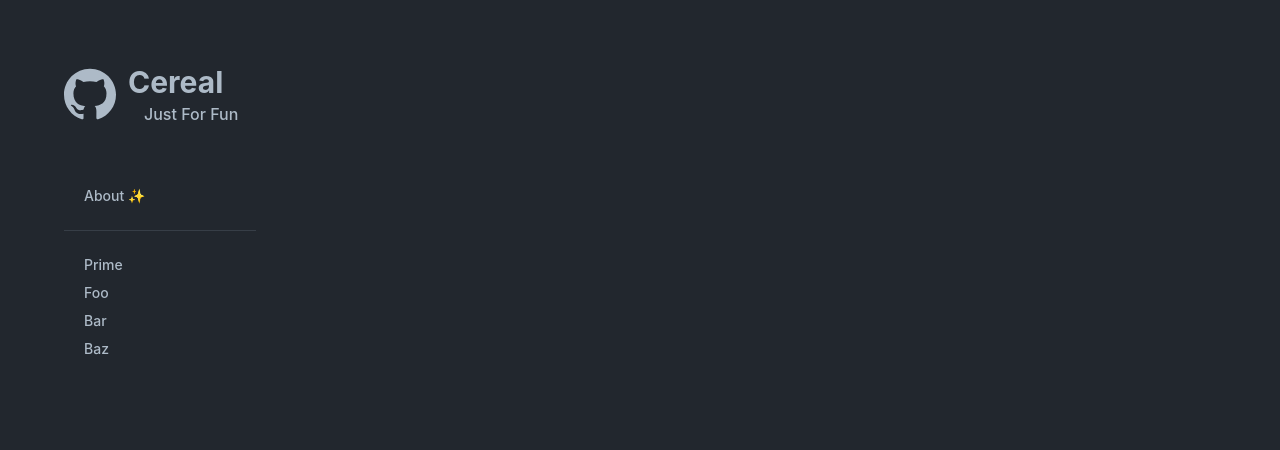
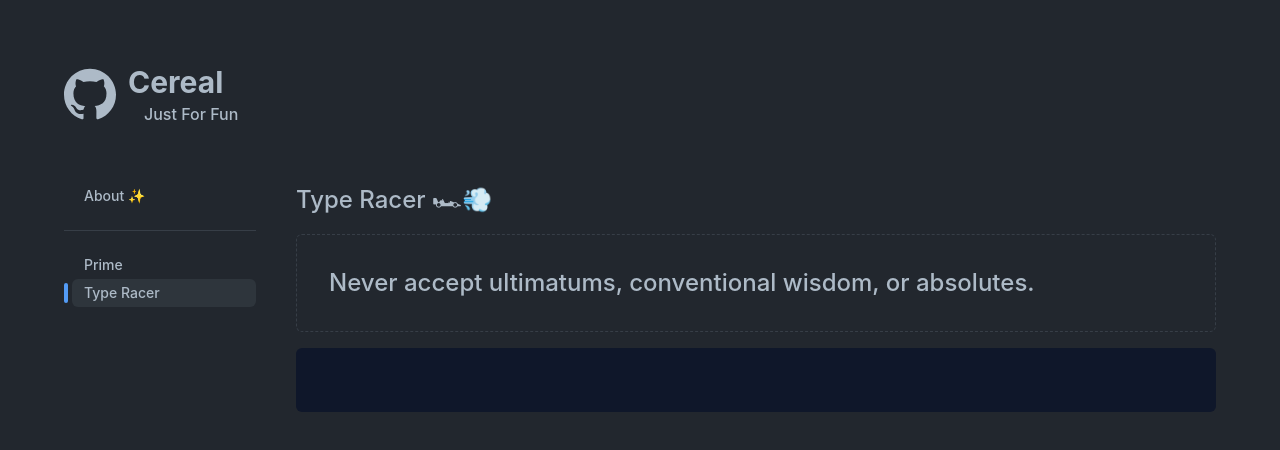
Before and after one commit to cikareto/cereal, a React (Create React App) app: page /type-racer in a window 1280 px wide. Shown: the top 450 px of the page. Built offline with nearby package versions, Linux system fonts and the light colour scheme.

Commit message:
feat: impl TypeRacer

```diff
--- a/src/Router.tsx
+++ b/src/Router.tsx
@@ -1,58 +1,38 @@
-import { ComponentType } from "react";
+import { ReactNode } from "react";
 import { Routes, Route } from "react-router-dom";
-import Bar from "./pages/Bar";
-import Baz from "./pages/Baz";
-import Foo from "./pages/Foo";
 import Home from "./pages/Home";
 import SpiralPrime from "./pages/SpiralPrime";
+import TypeRacer from "./pages/TypeRacer";
 
 type TRoute = {
   path: string;
   name: string;
-  component: ComponentType;
+  component: ReactNode;
   exact?: boolean;
-  skipHeader?: boolean;
 };
 
 interface IRoute {
-  home: TRoute;
-  prime: TRoute;
-  foo: TRoute;
-  bar: TRoute;
-  baz: TRoute;
+  [route: string]: TRoute;
 }
 
 export const ROUTES: IRoute = {
-  home: { path: "/", name: "About ✨", component: Home, skipHeader: true },
-  prime: { path: "/prime", name: "Prime", component: SpiralPrime },
-  foo: { path: "/foo", name: "Foo", component: Foo },
-  bar: { path: "/bar", name: "Bar", component: Bar },
-  baz: { path: "/baz", name: "Baz", component: Baz },
+  home: { path: "/", name: "About ✨", component: <Home /> },
+  prime: { path: "/prime", name: "Prime", component: <SpiralPrime /> },
+  typeRacer: {
+    path: "/type-racer",
+    name: "Type Racer",
+    component: <TypeRacer />,
+  },
 };
 
 const Router = () => {
   return (
     <Routes>
-      {Object.values(ROUTES).map(
-        ({ name, skipHeader, component, ...rest }: TRoute) => (
-          <Route
-            key={`route-${name}`}
-            element={withHeader(component)(name, skipHeader)}
-            {...rest}
-          />
-        )
-      )}
+      {Object.values(ROUTES).map(({ name, component, ...rest }: TRoute) => (
+        <Route key={`route-${name}`} element={component} {...rest} />
+      ))}
     </Routes>
   );
 };
 
-const withHeader = (Component: ComponentType) => {
-  return (routeName: string, skipHeader: boolean = false) => (
-    <>
-      {!skipHeader && <h2 className="mb-2">{routeName}</h2>}
-      <Component />
-    </>
-  );
-};
-
 export default Router;
--- a/src/index.css
+++ b/src/index.css
@@ -19,3 +19,9 @@ code {
   font-family: source-code-pro, Menlo, Monaco, Consolas, 'Courier New',
     monospace;
 }
+
+@layer components {
+  .page-header {
+    margin-bottom: 0.5rem;
+  }
+}
--- a/src/pages/Bar.tsx
+++ /dev/null
@@ -1,5 +0,0 @@
-const Bar = () => {
-  return <div>BAR</div>
-}
-
-export default Bar
--- a/src/pages/Baz.tsx
+++ /dev/null
@@ -1,5 +0,0 @@
-const Baz = () => {
-  return <div>BAZ</div>
-}
-
-export default Baz
--- a/src/pages/Foo.tsx
+++ /dev/null
@@ -1,5 +0,0 @@
-const Foo = () => {
-  return <div>FOO</div>
-}
-
-export default Foo
--- a/src/pages/SpiralPrime/SpiralPrime.tsx
+++ b/src/pages/SpiralPrime/SpiralPrime.tsx
@@ -13,6 +13,7 @@ const SpiralPrime = () => {
 
   return (
     <>
+      <h2 className="page-header">Spiral Prime</h2>
       <SpiralPrimeForm onSubmit={_setSize} />
 
       <div
--- /dev/null
+++ b/src/pages/TypeRacer/Quote.tsx
@@ -0,0 +1,28 @@
+import cx from "classnames";
+
+interface IQuote {
+  quote: string[];
+  currentPos: number;
+  isError: boolean;
+}
+
+const Quote: React.FC<IQuote> = ({ quote, currentPos, isError }) => {
+  return (
+    <>
+      {quote.map((letter, i) => (
+        <span
+          key={`quote-${i}`}
+          className={cx("text-2xl text-txt-default font-medium", {
+            "animate-underline-blink underline-offset-4": currentPos === i,
+            "text-sky-blue": i < currentPos,
+            "text-error": currentPos === i && isError,
+          })}
+        >
+          {letter}
+        </span>
+      ))}
+    </>
+  );
+};
+
+export default Quote;
--- /dev/null
+++ b/src/pages/TypeRacer/TypeRacer.tsx
@@ -0,0 +1,111 @@
+import { useCallback, useEffect, useLayoutEffect, useState } from "react";
+import Quote from "./Quote";
+
+interface ITypingState {
+  currentPos: number;
+  countError: number;
+  word: string;
+}
+
+const TypeRacer = () => {
+  const mock = "Never accept ultimatums, conventional wisdom, or absolutes.";
+  const [quote, setQuote] = useState<string[]>([]);
+
+  const [typingState, setTypingState] = useState<ITypingState>({
+    currentPos: 0,
+    countError: 0,
+    word: "",
+  });
+
+  const _onDelete = useCallback(
+    ({ currentPos, countError, word }: ITypingState) => {
+      const _newState: ITypingState = {
+        currentPos: currentPos - +(countError === 0),
+        countError: countError - +(countError > 0),
+        word: "",
+      };
+
+      if (quote[_newState.currentPos] !== " " && word === "") {
+        const _lastIndexOfSpace = quote
+          .slice(0, _newState.currentPos)
+          .lastIndexOf(" ");
+
+        const _startIdx = Math.max(_lastIndexOfSpace, 0);
+
+        _newState.word = quote.slice(_startIdx, _newState.currentPos).join("");
+      } else {
+        _newState.word = word.slice(0, -1);
+      }
+
+      return _newState;
+    },
+    [quote]
+  );
+
+  const _onHandleKeyDown = useCallback(
+    (e: KeyboardEvent) => {
+      const { key } = e;
+
+      if (key.length !== 1 && key !== "Backspace") {
+        return;
+      }
+
+      const { currentPos, countError, word } = typingState;
+
+      if (key === "Backspace") {
+        if (currentPos > 0 || countError > 0) {
+          const newState = _onDelete(typingState);
+
+          setTypingState(newState);
+        }
+      } else if (countError === 0 && key === quote[currentPos]) {
+        setTypingState({
+          ...typingState,
+          currentPos: currentPos + 1,
+          word: key === " " ? "" : word + key,
+        });
+      } else {
+        setTypingState({
+          ...typingState,
+          countError: countError + 1,
+          word: word + key.replace(" ", "\u00A0"),
+        });
+      }
+    },
+    [quote, typingState, _onDelete]
+  );
+
+  useEffect(() => {
+    if (typingState.currentPos === quote.length) {
+      return;
+    }
+
+    window.addEventListener("keydown", _onHandleKeyDown);
+
+    return () => {
+      window.removeEventListener("keydown", _onHandleKeyDown);
+    };
+  }, [_onHandleKeyDown, quote.length, typingState.currentPos]);
+
+  useLayoutEffect(() => {
+    setQuote(mock.split(""));
+  }, []);
+
+  return (
+    <div>
+      <h2 className="page-header">Type Racer 🏎💨</h2>
+      <div className="mt-4 p-8 border border-dashed border-divider rounded-md">
+        <Quote
+          quote={quote}
+          currentPos={typingState.currentPos}
+          isError={typingState.countError > 0}
+        />
+      </div>
+      <p className="underline underline-offset-2 px-8 py-4 mt-4 text-xl bg-slate-900 rounded-md h-16">
+        {typingState.word}
+      </p>
+    </div>
+  );
+};
+
+export default TypeRacer;
--- /dev/null
+++ b/src/pages/TypeRacer/index.tsx
@@ -0,0 +1,3 @@
+import TypeRacer from "./TypeRacer";
+
+export default TypeRacer;
--- a/tailwind.config.js
+++ b/tailwind.config.js
@@ -27,6 +27,15 @@ module.exports = {
         gp: "1.5rem", //global padding x-axis
         "md-gp": "4rem",
       },
+      animation: {
+        "underline-blink": "underline-blink .5s infinite ease-in-out",
+      },
+      keyframes: {
+        "underline-blink": {
+          "0%": { "text-decoration": "underline" },
+          "100%": { "text-decoration": "none" },
+        },
+      },
     },
   },
   plugins: [
```
